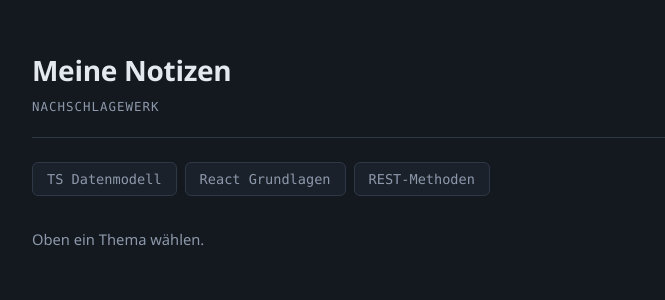
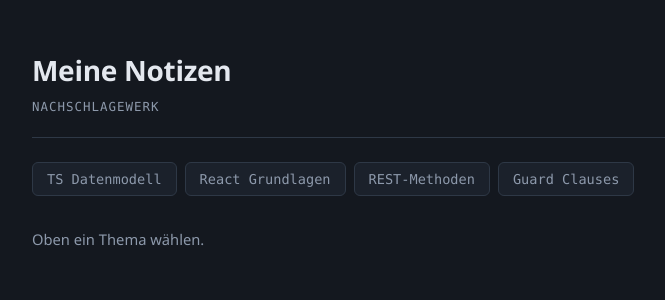
Before and after one commit to Alexander-Bartmann/lernen, a React (Vite) app in the folder notizen/: page / in a window 1280 px wide. Shown: the top 300 px of the page, without its empty margins (210-875 px from the left). Built offline with nearby package versions, Linux system fonts and the light colour scheme.

Commit message:
Add new topic on Guard Clauses with detailed entries and examples

```diff
--- a/notizen/src/data/topics.ts
+++ b/notizen/src/data/topics.ts
@@ -187,4 +187,58 @@ export const topics: Topic[] = [
       },
     ],
   },
+  {
+    id: "4",
+    title: "Guard Clauses",
+    layout: "liste",
+    entries: [
+      {
+        label: "Was ist das",
+        description:
+          "Prüfung ganz am Anfang, die bei ungültigem Zustand sofort aussteigt. Türsteher: wer nicht reindarf, kommt gar nicht erst rein.",
+      },
+      {
+        label: "Warum Backend",
+        description:
+          "Alles von außen ist nicht vertrauenswürdig. Jeder kann die API mit Postman direkt aufrufen und das Frontend umgehen. Frontend-Validierung ist Komfort, Backend-Validierung ist Sicherheit.",
+      },
+      {
+        label: "Flacher Code",
+        description:
+          "Bedingung umdrehen und früh raus, statt if/else-Pyramide. Sonderfälle oben, Normalfall unten und unverschachtelt.",
+      },
+      {
+        label: "return nicht vergessen",
+        description:
+          "Ohne return läuft die Funktion weiter, macht die Aktion trotzdem und schickt eine zweite Antwort. Express wirft dann 'Cannot set headers after they are sent'.",
+        code: 'if (!userId) return res.status(401).json({ error: "..." });',
+      },
+      {
+        label: "In normaler Funktion",
+        description: "Kein res vorhanden, deshalb Abbruch mit throw.",
+        code: 'if (!name) throw new Error("Ungültiger Name");',
+      },
+      {
+        label: "Reihenfolge",
+        description:
+          "Billiges zuerst: 1. eingeloggt (401), 2. Eingabe gültig (400), 3. existiert (404), 4. gehört mir (404), 5. Aktion. DB-Zugriffe erst, wenn die reinen Prüfungen durch sind.",
+      },
+      {
+        label: "404 statt 403",
+        description:
+          "Bei fremden Daten 404 zurückgeben. 403 würde verraten, dass die ID existiert — Angreifer könnten IDs durchprobieren.",
+      },
+      {
+        label: "Type Narrowing",
+        description:
+          "Nach der Guard Clause weiß TypeScript, dass der Wert nicht mehr undefined ist. Danach ohne ? nutzbar.",
+      },
+      {
+        label: "!id vs Number.isNaN(id)",
+        description:
+          "! behandelt 0 und leeren Text wie 'nicht vorhanden'. Bei IDs sauberer Number.isNaN prüfen. Gleicher Fallstrick wie || vs ??.",
+        code: "if (Number.isNaN(id)) return res.status(400)...",
+      },
+    ],
+  },
 ];
```
